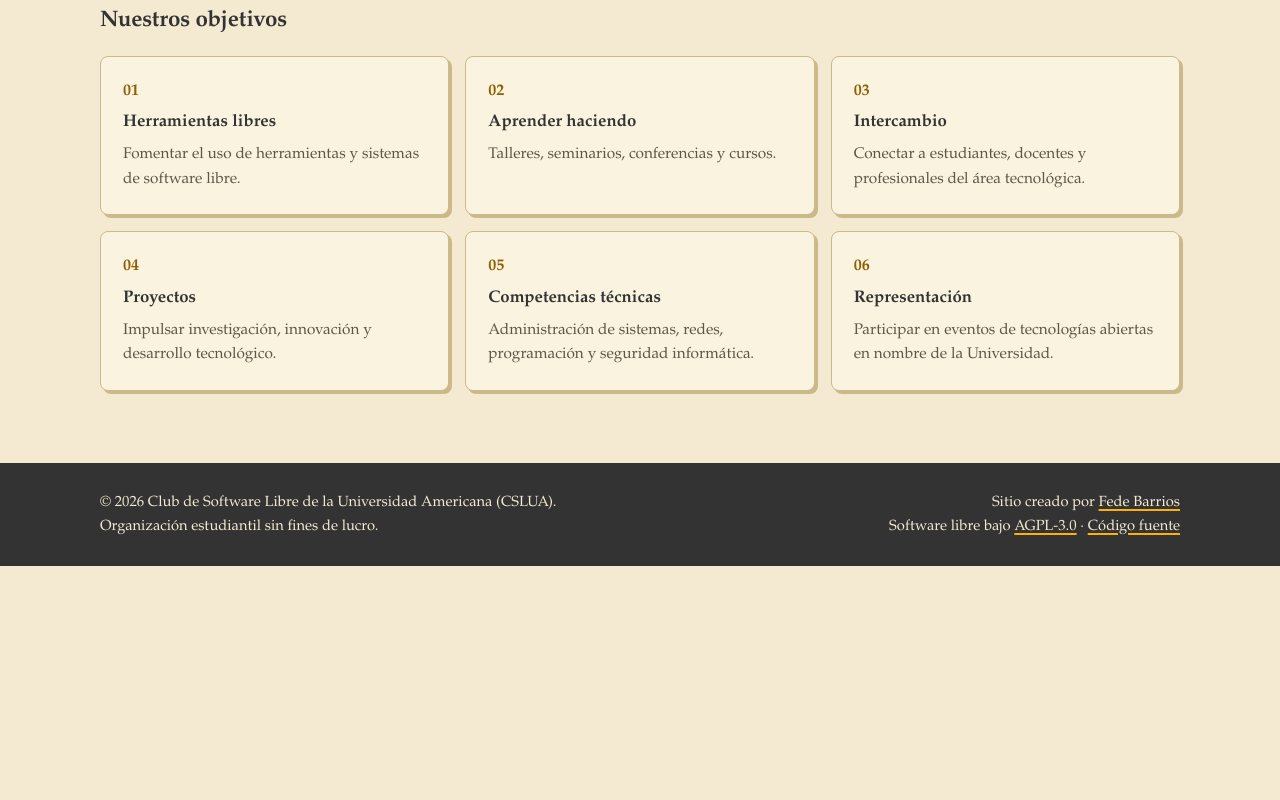
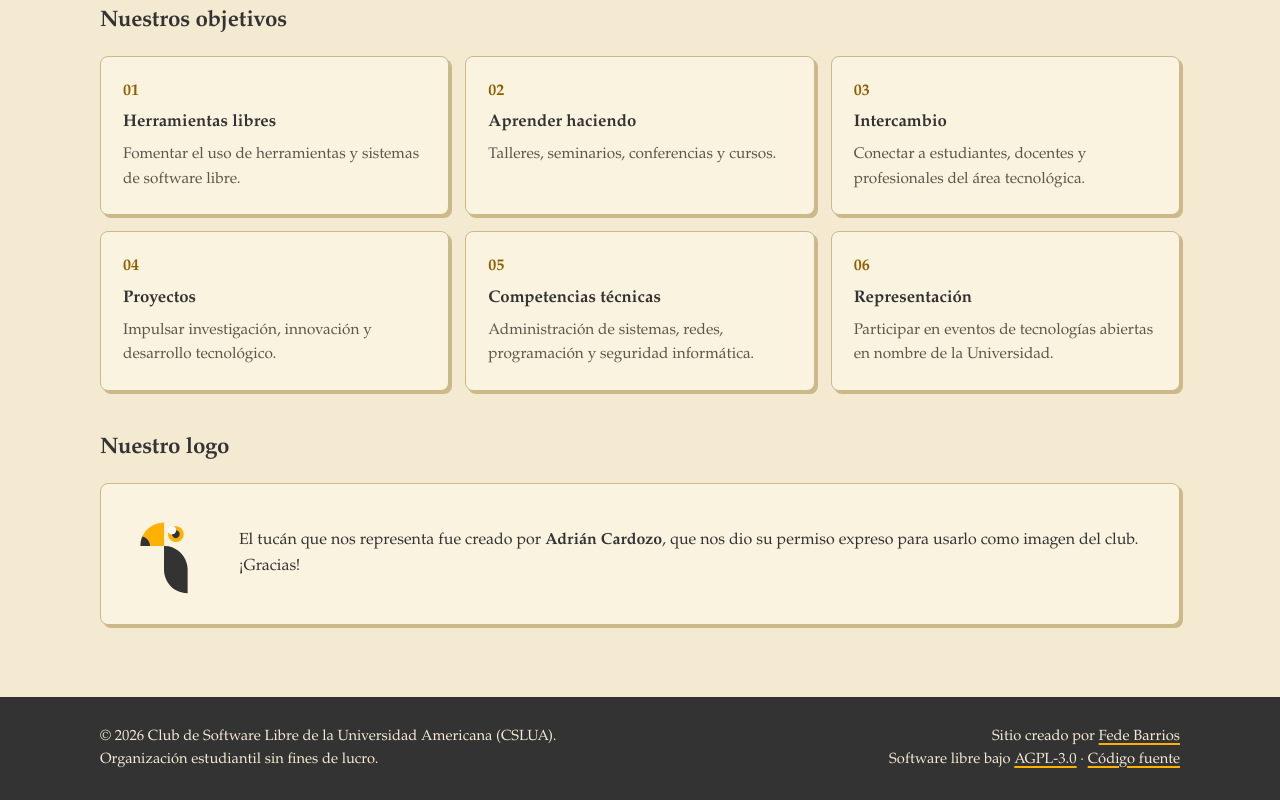
Before and after one commit to cslua-py/website, a React (Vite) app: page /about in a window 1280 px wide. Shown: the part 490-1290 px from the top of the page. Before the commit the page ends 1056 px from the top, so only its background shows below. Built offline with nearby package versions, Linux system fonts and the light colour scheme.

Commit message:
Add README, Pablo's profile data and logo credit
- README in Spanish: setup, structure, how to edit the team and add a
  custom profile page, deployment and licensing notes
- Pablo: photo, setup and links (new Instagram link type)
- About: credit Adrián Cardozo for the club logo

```diff
--- a/src/data/team.js
+++ b/src/data/team.js
@@ -9,7 +9,7 @@
 //   "Alumno del <semester> semestre de <degree>".
 // - `null` means "not provided yet": the profile hides that field.
 // - To add a photo, drop the image in public/team/ and set `photo` to its file name.
-// - `links` accepts any of: github, website, linkedin, dotfiles (full URLs).
+// - `links` accepts any of: github, website, linkedin, instagram, dotfiles (full URLs).
 // - Custom profile pages (own component + stylesheet) are registered in
 //   src/pages/profiles/index.js; everyone else gets DefaultProfile.
 // - `theme` (optional, DefaultProfile only) overrides the site's CSS variables on that member's profile
@@ -35,6 +35,7 @@ export const TEAM = [
       github: null,
       website: "https://fedebarriosd.com",
       linkedin: null,
+      instagram: null,
       dotfiles: null,
     },
     theme: null,
@@ -53,7 +54,7 @@ export const TEAM = [
     terminal: null,
     hardware: null,
     peripherals: null,
-    links: { github: null, website: null, linkedin: null, dotfiles: null },
+    links: { github: null, website: null, linkedin: null, instagram: null, dotfiles: null },
     theme: null,
   },
   {
@@ -61,16 +62,22 @@ export const TEAM = [
     group: "coordinators",
     name: "Pablo Ayala",
     role: "Coordinador Técnico",
-    photo: null,
+    photo: "pablo.jpg",
     degree: "Ingeniería en Informática",
     semester: "noveno",
-    distro: "Ubuntu",
-    desktop: null,
+    distro: "Ubuntu + Windows 11",
+    desktop: "GNOME",
     editor: null,
     terminal: null,
-    hardware: null,
+    hardware: "Intel Core i7 (11.ª gen), 24 GB de RAM, RTX 3050 Ti",
     peripherals: null,
-    links: { github: null, website: null, linkedin: null, dotfiles: null },
+    links: {
+      github: "https://github.com/Edgar-Ayala",
+      website: null,
+      linkedin: "https://www.linkedin.com/in/edgar-pablo-ayala-lerea",
+      instagram: "https://www.instagram.com/pablo_ayala001/",
+      dotfiles: null,
+    },
     theme: null,
   },
   {
@@ -87,7 +94,7 @@ export const TEAM = [
     terminal: null,
     hardware: null,
     peripherals: null,
-    links: { github: null, website: null, linkedin: null, dotfiles: null },
+    links: { github: null, website: null, linkedin: null, instagram: null, dotfiles: null },
     theme: null,
   },
   {
@@ -104,7 +111,7 @@ export const TEAM = [
     terminal: null,
     hardware: null,
     peripherals: null,
-    links: { github: null, website: null, linkedin: null, dotfiles: null },
+    links: { github: null, website: null, linkedin: null, instagram: null, dotfiles: null },
     theme: null,
   },
 ];
--- a/src/pages/About.jsx
+++ b/src/pages/About.jsx
@@ -1,4 +1,5 @@
 import PageHead from "../components/PageHead.jsx";
+import logo from "../assets/logo.svg";
 import usePageTitle from "../components/usePageTitle.js";
 
 const OBJECTIVES = [
@@ -44,6 +45,14 @@ export default function About() {
               </li>
             ))}
           </ul>
+          <h2 className="h-sub">Nuestro logo</h2>
+          <div className="panel credit">
+            <img src={logo} alt="Logo del CSLUA: un tucán" width="96" height="96" />
+            <p>
+              El tucán que nos representa fue creado por <strong>Adrián Cardozo</strong>, que nos dio
+              su permiso expreso para usarlo como imagen del club. ¡Gracias!
+            </p>
+          </div>
         </div>
       </section>
     </>
--- a/src/pages/profiles/DefaultProfile.jsx
+++ b/src/pages/profiles/DefaultProfile.jsx
@@ -14,6 +14,7 @@ const LINK_LABELS = {
   github: "GitHub",
   website: "Sitio web",
   linkedin: "LinkedIn",
+  instagram: "Instagram",
   dotfiles: "Dotfiles",
 };
 
--- a/src/pages/profiles/fede/FedeProfile.jsx
+++ b/src/pages/profiles/fede/FedeProfile.jsx
@@ -25,6 +25,7 @@ const LINK_LABELS = {
   github: "github",
   website: "website",
   linkedin: "linkedin",
+  instagram: "instagram",
   dotfiles: "dotfiles",
 };
 
--- a/src/styles.css
+++ b/src/styles.css
@@ -86,6 +86,9 @@ h3 { font-size: 1.25rem; margin: 36px 0 14px; }
 .num { font-weight: 800; color: var(--amber-deep); }
 
 .panel p { margin: 0 0 16px; }
+.credit { display: flex; align-items: center; flex-wrap: wrap; gap: 20px; }
+.credit img { width: 96px; height: 96px; flex: none; }
+.credit p { margin: 0; flex: 1 1 18rem; }
 .inline-link { font-weight: 700; text-decoration: none; background: linear-gradient(transparent 62%, var(--amber) 62%); }
 .inline-link:hover { background: var(--amber); color: var(--on-amber); }
 .steps { padding-left: 1.2em; margin: 0 0 20px; }
```
Also changed, not shown: public/team/pablo.jpg (added), 1 other file (tests, documents, lock files or other folders).
